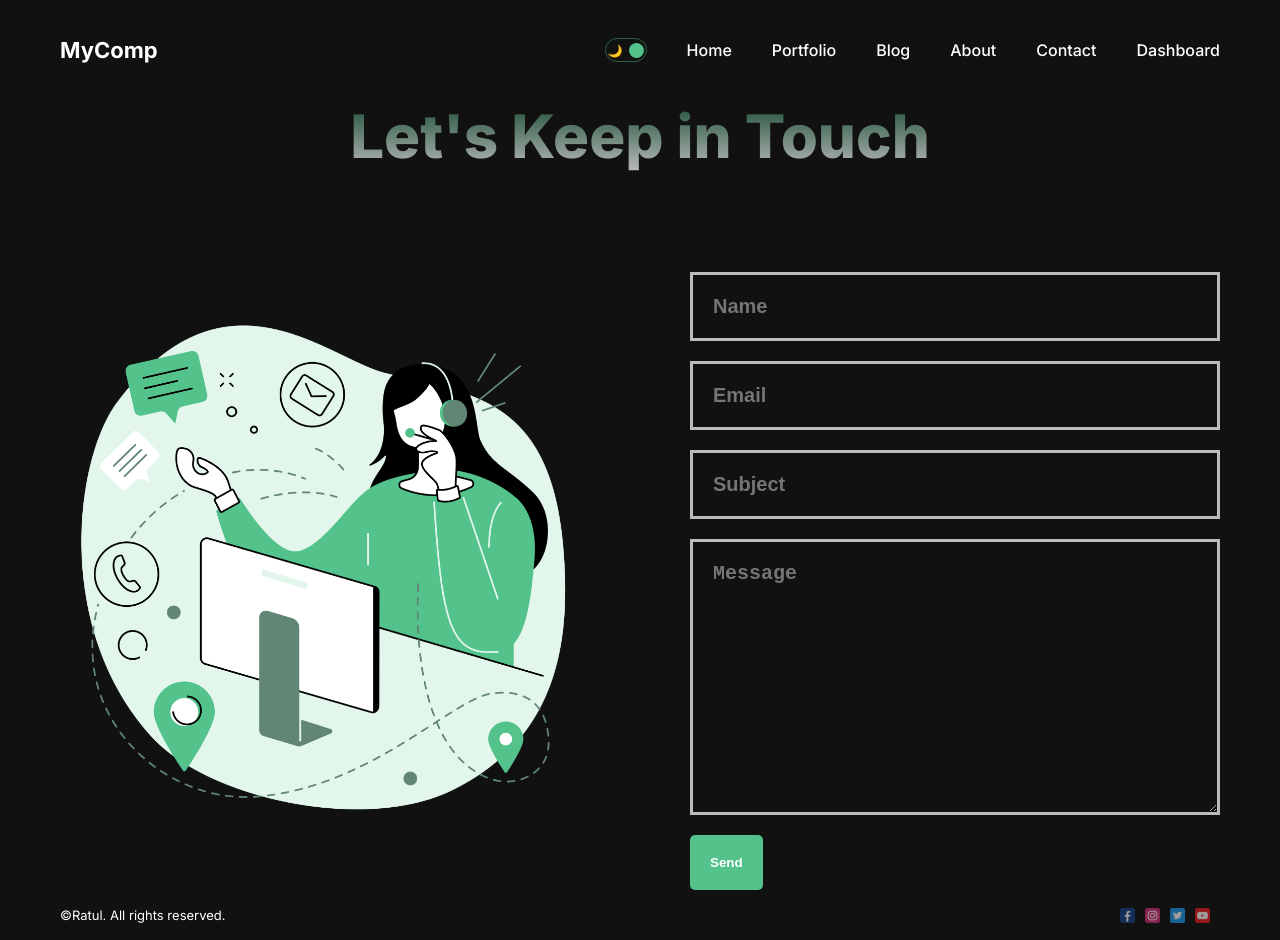
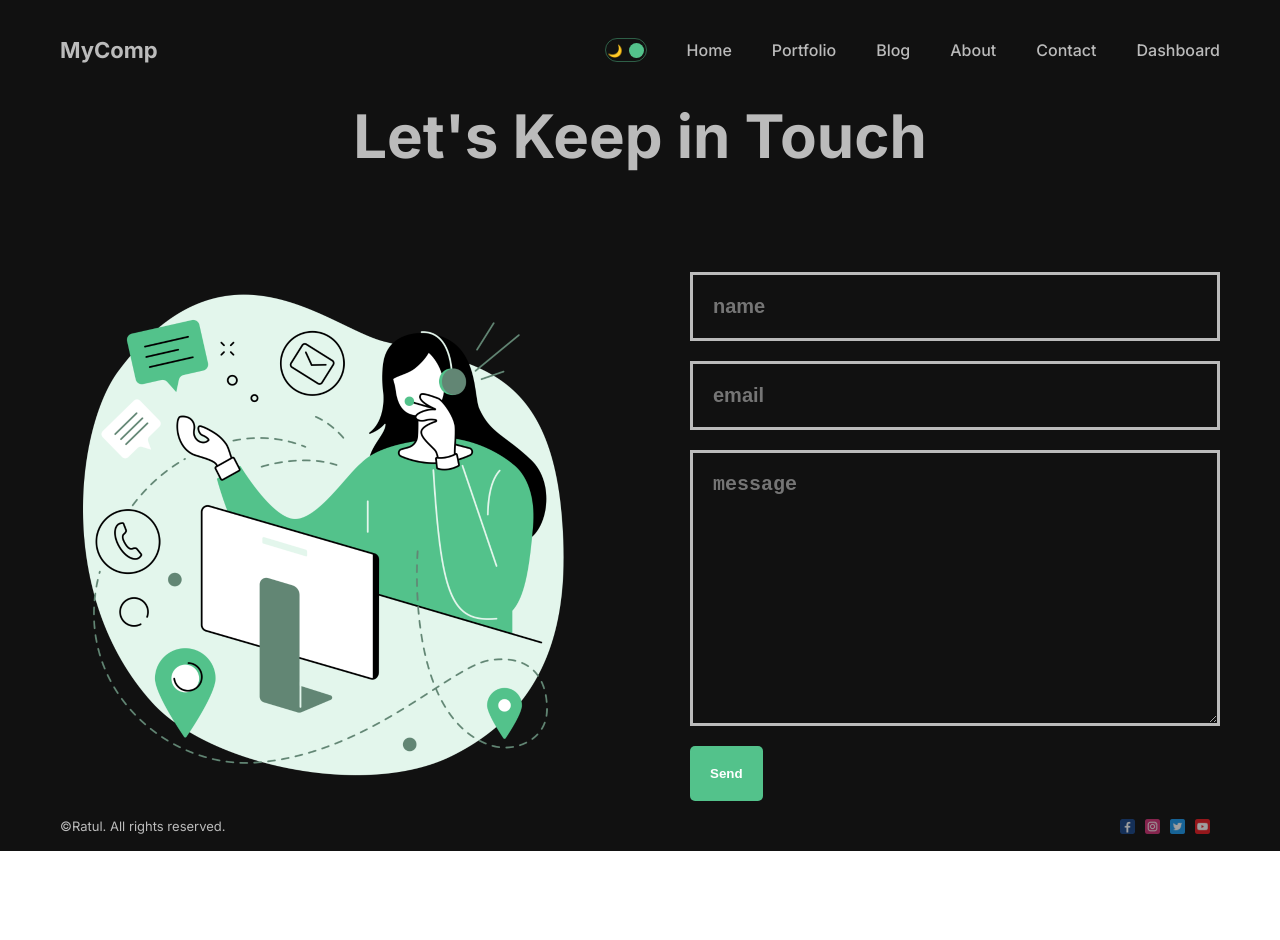
Before and after one commit to MHRatul/company-site, a Next.js app: page /contact in a window 1280 px wide. After the commit the page ends 851 px from the top, so only its background shows below. Built offline with nearby package versions, Linux system fonts and the light colour scheme; no server answers.

Commit message:
Route with Auth.js, App router, credentials auth, Route, admin Dashboard added

```diff
--- a/package.json
+++ b/package.json
@@ -10,7 +10,7 @@
   },
   "dependencies": {
     "bcryptjs": "^2.4.3",
-    "mongoose": "6.11.1",
+    "mongoose": "^6.11.1",
     "next": "14.2.4",
     "next-auth": "^4.24.7",
     "react": "^18",
--- a/src/app/contact/page.jsx
+++ b/src/app/contact/page.jsx
@@ -1,13 +1,13 @@
-import React from 'react'
-import styles from './page.module.css'
-import Image from 'next/image'
-import Button from '@/components/Button/Button'
+import React from "react";
+import styles from "./page.module.css";
+import Image from "next/image";
+import Button from "@/components/Button/Button";
 
+export const metadata = {
+  title: "Lama Dev Contact Information",
+  description: "This is Contact Page",
+};
 
-export const metadata ={
-  title: "Our contacts information",
-  description: "This is our contacts Page",
-}
 const Contact = () => {
   return (
     <div className={styles.container}>
@@ -16,21 +16,25 @@ const Contact = () => {
         <div className={styles.imgContainer}>
           <Image
             src="/contact.png"
-            fill= {true}
-            alt="logo"
+            alt=""
+            fill={true}
             className={styles.image}
           />
         </div>
         <form className={styles.form}>
-          <input type='text' placeholder='Name' className={styles.input} />
-          <input type='text' placeholder='Email' className={styles.input} />
-          <input type='text' placeholder='Subject' className={styles.input} />
-          <textarea placeholder='Message' cols={30} rows={10} className={styles.textArea} />
-          <Button className={styles.button} url="#" text="Send"/>
+          <input type="text" placeholder="name" className={styles.input} />
+          <input type="text" placeholder="email" className={styles.input} />
+          <textarea
+            className={styles.textArea}
+            placeholder="message"
+            cols="30"
+            rows="10"
+          ></textarea>
+          <Button url="#" text="Send"/>
         </form>
       </div>
     </div>
-  )
-}
+  );
+};
 
-export default Contact
+export default Contact;
--- a/src/app/contact/page.module.css
+++ b/src/app/contact/page.module.css
@@ -1,60 +1,53 @@
-.container{
-
+.container {
 }
 
-.title{
+.title {
   font-size: 60px;
-    font-weight: 800;
+  margin-bottom: 100px;
   text-align: center;
-    margin-bottom: 100px;
-    background: linear-gradient(to bottom, #194c33, #bbb);
-    -webkit-background-clip: text;
-    -webkit-text-fill-color: transparent;
 }
 
-.content{
+.content {
   display: flex;
+  align-items: center;
   gap: 100px;
-    align-items: center;
 }
 
-.imgContainer{
+.imgContainer {
   flex: 1;
-
   height: 500px;
   position: relative;
 }
 
-.image{
+.image {
   object-fit: contain;
-    animation: move 3s infinite ease alternate;
+  /* animation: move 3s infinite ease alternate; */
+}
 
-}
 @keyframes move {
-    from{
+  from {
     transform: translateY(-15px);
   }
-    to{
+  to {
     transform: translateY(0px) scale(1.03);
   }
 }
 
-.form{
+.form {
   flex: 1;
   display: flex;
   flex-direction: column;
   gap: 20px;
 }
 
-.input, .textArea{
+.input,
+.textArea {
   padding: 20px;
   background-color: transparent;
   border: none;
   outline: none;
   color: #bbb;
+  border: 3px solid #bbb;
   font-size: 20px;
   font-weight: bold;
-    border: 3px solid #bbb;
-    /* border-bottom: 1px solid #bbb; */
-
 }
--- a/src/app/dashboard/(auth)/login/page.jsx
+++ b/src/app/dashboard/(auth)/login/page.jsx
@@ -1,4 +1,5 @@
 "use client";
+
 import React, { useEffect, useState } from "react";
 import styles from "./page.module.css";
 import { getProviders, signIn, useSession } from "next-auth/react";
--- a/src/app/dashboard/(auth)/page.jsx
+++ b/src/app/dashboard/(auth)/page.jsx
@@ -1,4 +1,5 @@
 "use client";
+
 import React, { useEffect, useState } from "react";
 import styles from "./page.module.css";
 import useSWR from "swr";
--- a/src/app/globals.css
+++ b/src/app/globals.css
@@ -8,30 +8,28 @@ html,
 body {
   max-width: 100vw;
   overflow-x: hidden;
+}
 
-}
-a{
+a {
   text-decoration: none;
   color: inherit;
 }
 
 .theme{
-  transition: all 0.3s ease;
+  transition: 1s all ease;
 }
 
-
-.light{
+.light {
   background-color: white;
   color: #111;
 }
 
-
-.dark{
+.dark {
   background-color: #111;
-  color: white;
+  color: #bbb;
 }
 
-.container{
+.container {
   max-width: 1366px;
   min-height: 100vh;
   margin: 0 auto;
```
Also changed, not shown: .eslintrc.json, src/app/api/auth/[...nextauth]/route.js (renamed from src/app/api/auth/[...nextauth]/router.js), 2 other files (tests, documents, lock files or other folders). Lines whose indentation alone changed are shown as unchanged.
